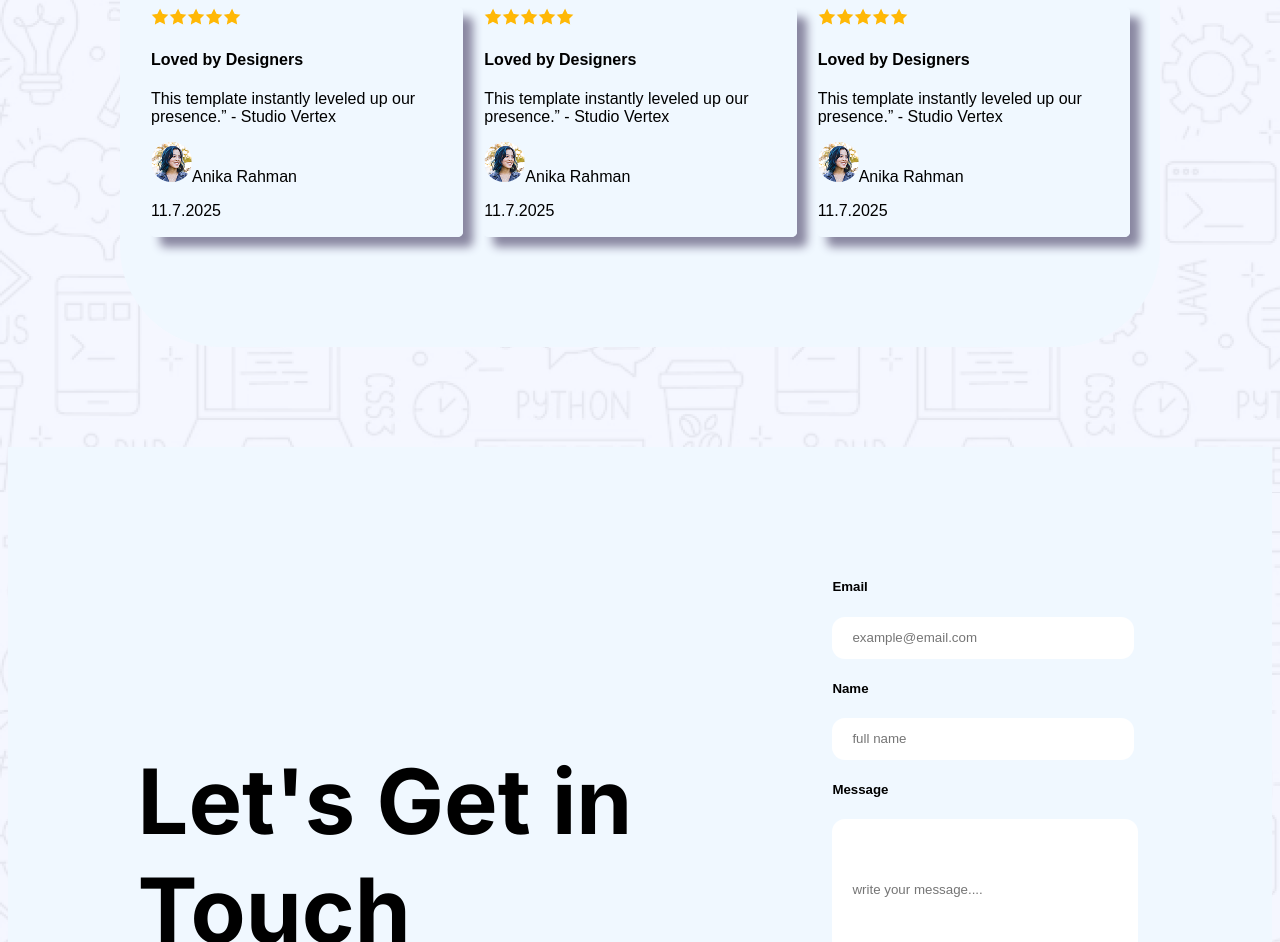
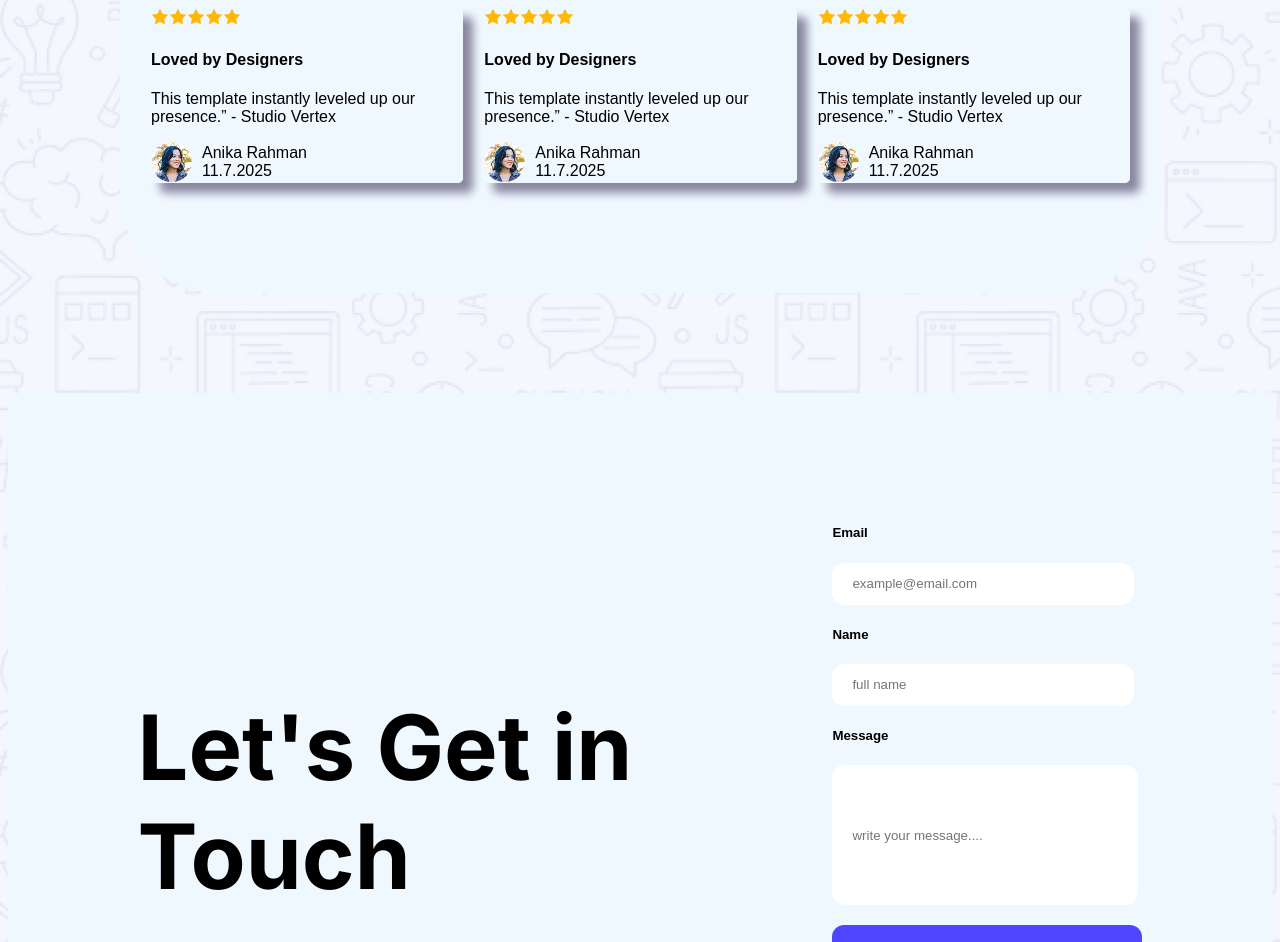
Before and after one commit to taausiif/my-first-assignment, a plain HTML site: page index.html in a window 1280 px wide. Shown: the part 2115-3057 px from the top of the page. Drawn offline with Linux system fonts and the light colour scheme.

Commit message:
assingment finished

```diff
--- a/assingment_1.css
+++ b/assingment_1.css
@@ -90,6 +90,7 @@ nav{
 .wc-mini{
     border-radius: 30px;
 }
+/* user detail styles */
 .users-container{
     align-items:center ;
     background-color: aliceblue;
@@ -166,7 +167,9 @@ ul{
 }
 .circle{
     border-radius: 50%;
+
 }
+/* get in touch */
 .touch{
     background-color: aliceblue;
     display: flex;
--- a/index.html
+++ b/index.html
@@ -66,8 +66,14 @@
         </h4>
         <p>This template instantly leveled up our presence.” - Studio Vertex</p>
 
-        <div><img class="circle" src="Assets/avatar.png" alt="reviewer">Anika Rahman</div>
-              <p>11.7.2025</p>
+        <div style="display: flex; align-items: center;">
+            <img class="circle" src="Assets/avatar.png" alt="reviewer" style="margin-right:10px ;">
+            <div style="display: flex; flex-direction: column;">
+             <span>Anika Rahman</span>
+             <span>11.7.2025</span>
+            </div>
+        </div>
+
         </section>
 
          <section class="reviews-border2">
@@ -82,8 +88,14 @@
          Loved by Designers
         </h4>
         <p>This template instantly leveled up our presence.” - Studio Vertex</p>
-        <div><img class="circle" src="Assets/avatar.png" alt="reviewer">Anika Rahman</div>
-        <p>11.7.2025</p>
+         <div style="display: flex; align-items: center;">
+            <img class="circle" src="Assets/avatar.png" alt="reviewer" style="margin-right:10px ;">
+            <div style="display: flex; flex-direction: column;">
+             <span>Anika Rahman</span>
+             <span>11.7.2025</span>
+            </div>
+        </div>
+
          </section>
 
           <section class="reviews-border3">
@@ -99,9 +111,14 @@
         </h4>
         <p>This template instantly leveled up our presence.” - Studio Vertex</p>
 
-        <div><img class="circle" src="Assets/avatar.png" alt="reviewer">Anika Rahman</div>
-        <p>11.7.2025</p>
-        </section>
+         <div style="display: flex; align-items: center;">
+            <img class="circle" src="Assets/avatar.png" alt="reviewer" style="margin-right:10px ;">
+            <div style="display: flex; flex-direction: column;">
+             <span>Anika Rahman</span>
+             <span>11.7.2025</span>
+            </div>
+        </div>
+       </section>
  </section>
         <section class="touch">
             <h1 class="touch-heading inter-inter">Let's Get in <br> Touch</h1>
```
